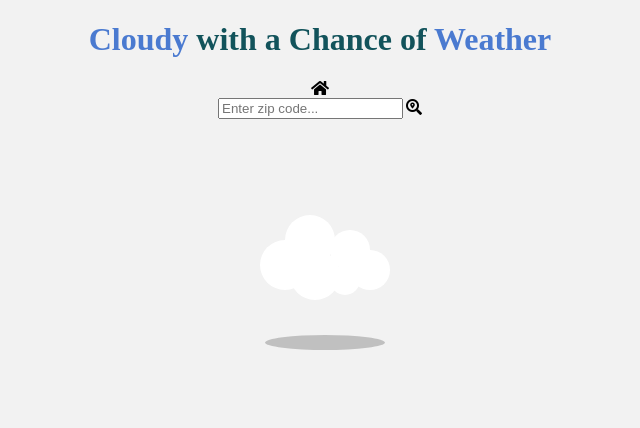
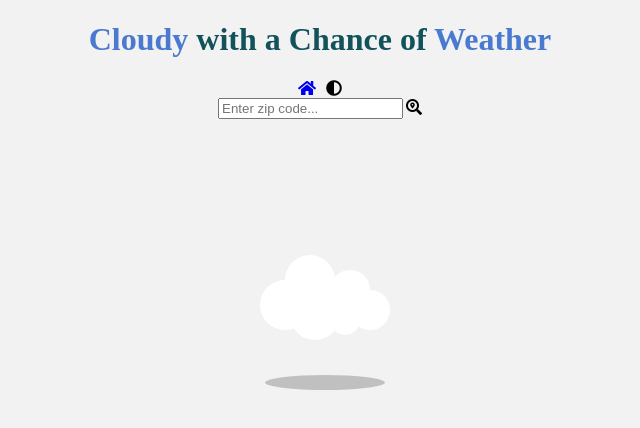
Before and after one commit to gbaek3/React-Weather-App, a React (Create React App) app: page / in a window 1280 px wide. Shown: the top 428 px of the page, without its empty margins (320-960 px from the left). Built offline with nearby package versions, Linux system fonts and the light colour scheme.

Commit message:
dark mode

```diff
--- a/src/App.css
+++ b/src/App.css
@@ -26,16 +26,40 @@ body{
   color:#4a7ad0;
 }
 
+.title{
+	color:white;
+}
+
 .currentLoc{
 	margin-left:3px;
 }
 
+.locDark{
+	color:white;
+}
 
+.currentForecast{
+	color:white;
+}
+.Home{
+	margin: 0 5px;
+}
+.HomeDark{
+	margin: 0 5px;
+	color:white;
+}
+.Switch{
+	margin: 0 5px;
+}
+.SwitchDark{
+	margin: 0 5px;
+	color:yellow;
+}
 
-
-
-
-
+.darkMode{
+	background-color:black;
+	color:white;
+}
 
 
 .cloudy {
@@ -53,7 +77,7 @@ body{
 	margin-left: -60px;
 	position: absolute;
 	left: 50%;
-	top: 30%;
+	top: 35%;
 }
 .cloudy:after {
 	animation: cloudy_shadow 5s ease-in-out infinite;
--- a/src/components/Homepage.js
+++ b/src/components/Homepage.js
@@ -12,7 +12,8 @@ class Homepage extends Component {
         highTemp: '',
         lowTemp: '',
         weatherDesc: '',
-        name: ''
+        name: '',
+        lightMode: true
     }
 
     roundTemp(temp) {
@@ -93,18 +94,44 @@ class Homepage extends Component {
             })
     }
 
+    reload() {
+        window.location.reload();
+    }
+
+    darkToggle = (event) => {
+        if (this.state.lightMode === true) {
+            document.body.style.backgroundColor = "black";
+            this.setState({
+                lightMode: false
+            })
+        }
+        else {
+            document.body.style.backgroundColor = "#f2f2f2";
+            this.setState({
+                lightMode: true
+            })
+        }
+    }
+
     render() {
         const { currentTemp, highTemp, lowTemp, weatherDesc, name } = this.state;
         return (
             <main className="App">
                 <h1>
-                    <span className="title2">Cloudy </span>
-                    <span className="title1">with a Chance of </span>
-                    <span className="title2">Weather</span>
+                    <span className={this.state.lightMode ? "title2" : "title"}>Cloudy </span>
+                    <span className={this.state.lightMode ? "title1" : "title"}>with a Chance of </span>
+                    <span className={this.state.lightMode ? "title2" : "title"}>Weather</span>
                 </h1>
-                <a href="" onclick="window.location.reload()">
-                    <i class="fas fa-home home" title="Home"></i>
+                <a href="." onClick={this.reload}>
+                    <i className={this.state.lightMode ? "fas fa-home Home" : "fas fa-home HomeDark"}
+                        title="Home">
+                    </i>
                 </a>
+                <i className={this.state.lightMode ? "fas fa-adjust Switch" : "fas fa-adjust SwitchDark"}
+                    title="Toggle Dark Theme"
+                    onClick={this.darkToggle}>
+                </i>
+
                 <form onSubmit={this.handleDefaultCall}>
                     <input
                         value={this.state.inputZip}
@@ -113,8 +140,8 @@ class Homepage extends Component {
                         placeholder="Enter zip code...">
                     </input>
                     <span className="currentLoc">
-                        <i onClick={this.useCurrentLoc}
-                            className="fas fa-search-location"
+                        <i className={this.state.lightMode ? "fas fa-search-location" : "fas fa-search-location locDark"}
+                            onClick={this.useCurrentLoc}
                             title="Use Current Location">
                         </i>
                     </span>
@@ -127,7 +154,7 @@ class Homepage extends Component {
                     {
                         this.state.apiCalled
                             ?
-                            <div>
+                            <div className={this.state.lightMode ? "" : "currentForecast"}>
                                 <h1>Weather Report for {name}</h1>
                                 <div>Current temperature: {currentTemp}°</div>
                                 <div>{weatherDesc}</div>
```
